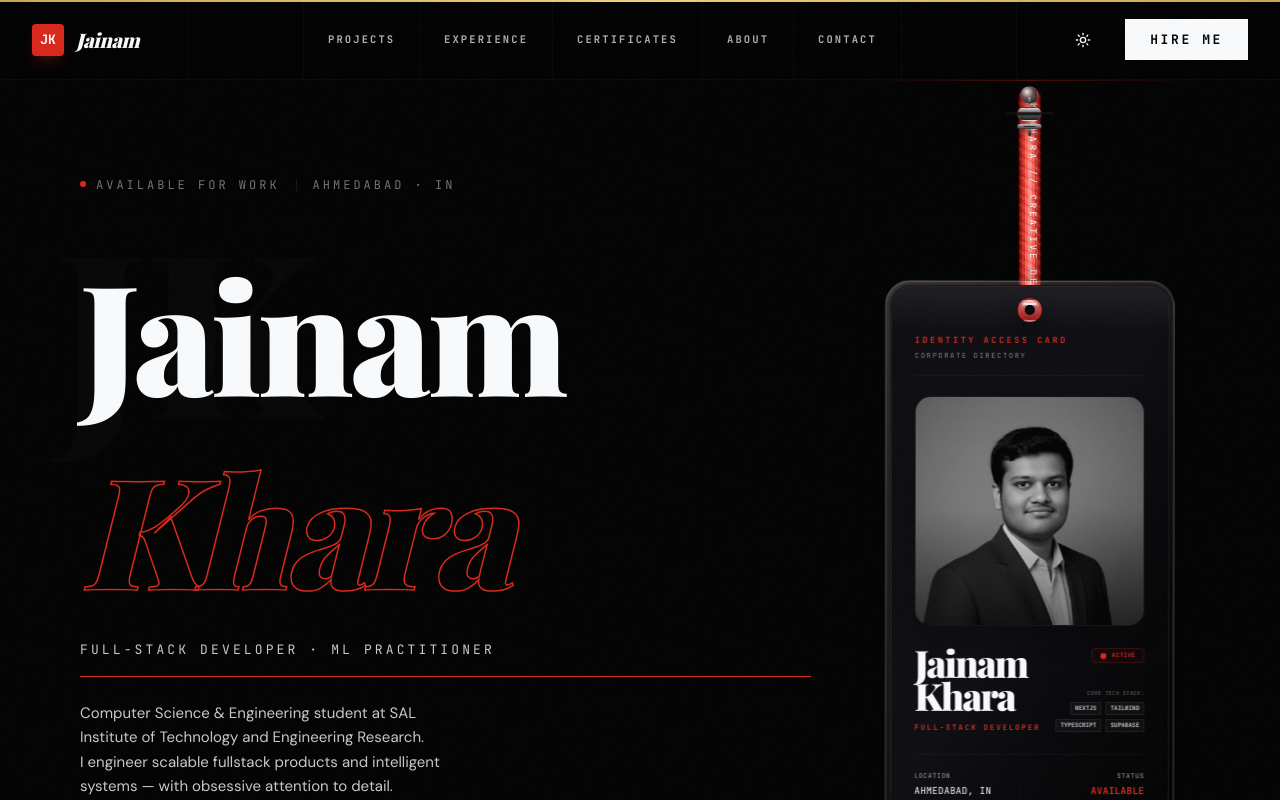
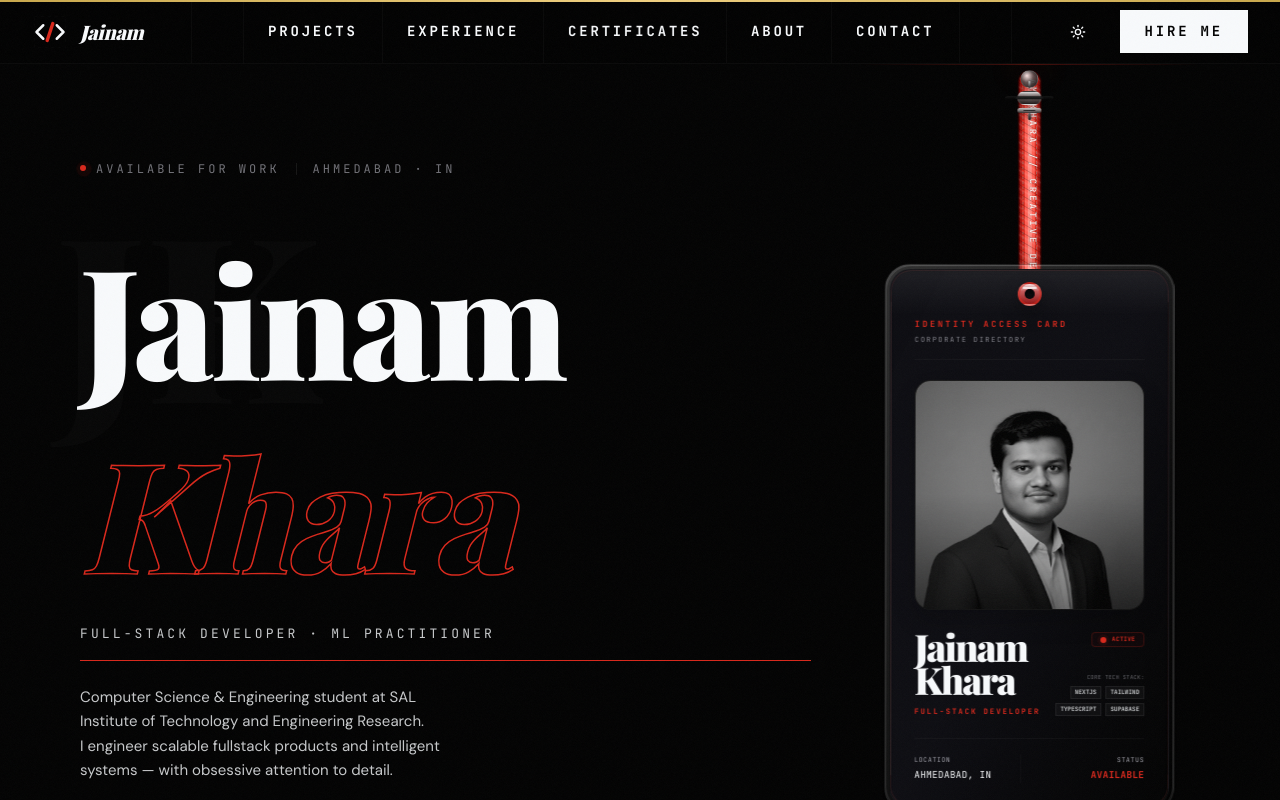
Before and after one commit to JainamKhara/portfolio, a Next.js app: page / in a window 1280 px wide. Shown: the top 800 px of the page. Built offline with nearby package versions, Linux system fonts and the light colour scheme; a web font is replaced by a local one.

Commit message:
feat: implement home page components and layout shell with navigation and footer

```diff
--- a/components/home/achievements.tsx
+++ b/components/home/achievements.tsx
@@ -179,7 +179,7 @@ export function Achievements() {
   return (
     <section
       ref={sectionRef}
-      className="py-12 md:py-16 px-6 md:px-12 lg:px-20 relative bg-background overflow-hidden"
+      className="pt-10 pb-10 md:pt-12 md:pb-12 lg:pt-12 lg:pb-12 px-6 md:px-12 lg:px-20 relative bg-background overflow-hidden"
     >
       {/* Structural clean architectural borders */}
       <div className="absolute inset-x-6 md:inset-x-12 lg:inset-x-20 top-0 h-[1px] bg-border/40 pointer-events-none" />
@@ -187,10 +187,10 @@ export function Achievements() {
       <div className="absolute inset-y-0 right-6 md:right-12 lg:right-20 w-[1px] bg-border/10 pointer-events-none" />
 
       <div className="max-w-7xl mx-auto relative z-10">
-        <RevealLine className="mb-16" />
+        <RevealLine className="mb-8 md:mb-10" />
 
         {/* Editorial Header Block */}
-        <div className="mb-20">
+        <div className="mb-10 md:mb-12">
           <p className="section-label mb-4 opacity-0 font-mono text-[10px] uppercase tracking-widest text-primary font-bold">
             <DecoderText text="BY THE NUMBERS" delay={0.2} />
           </p>
--- a/components/home/featured-projects.tsx
+++ b/components/home/featured-projects.tsx
@@ -227,17 +227,17 @@ export function FeaturedProjects() {
   }, { scope: sectionRef });
 
   return (
-    <section ref={sectionRef} className="relative bg-background pt-12 md:pt-16 overflow-hidden">
+    <section ref={sectionRef} className="relative bg-background pt-10 pb-0 md:pt-12 lg:pt-12 overflow-hidden">
       {/* Structural Brutalist paper borders connecting sections */}
       <div className="absolute inset-x-6 md:inset-x-12 lg:inset-x-20 top-0 h-[1px] bg-border/40 pointer-events-none" />
       <div className="absolute inset-y-0 left-6 md:left-12 lg:left-20 w-[1px] bg-border/10 pointer-events-none" />
       <div className="absolute inset-y-0 right-6 md:right-12 lg:right-20 w-[1px] bg-border/10 pointer-events-none" />
 
-      <div className="px-6 md:px-12 lg:px-20 pb-24 md:pb-32">
+      <div className="px-6 md:px-12 lg:px-20">
         <div className="max-w-7xl mx-auto relative z-10">
 
           {/* Subtle line break divider */}
-          <RevealLine className="mb-16" />
+          <RevealLine className="mb-8 md:mb-10" />
 
           {/* Section title (Simple editorial header) */}
           <div className="section-header flex items-end justify-between pb-12 md:pb-16">
--- a/components/home/hero.tsx
+++ b/components/home/hero.tsx
@@ -130,7 +130,7 @@ export function Hero() {
       ref={containerRef}
       className="relative w-full bg-background overflow-hidden pt-16 lg:pt-24"
     >
-      <div className="container mx-auto px-8 md:px-14 lg:px-20 grid grid-cols-1 lg:grid-cols-12 gap-12 lg:items-center lg:min-h-[calc(100vh-80px)] pt-12 md:pt-20 pb-24 md:pb-32 lg:pb-40">
+      <div className="container mx-auto px-8 md:px-14 lg:px-20 grid grid-cols-1 lg:grid-cols-12 gap-12 lg:items-center lg:min-h-[calc(100vh-64px)] pt-12 md:pt-16 pb-10 md:pb-12 lg:pb-12">
         {/* Left: Content panel */}
         <div className="lg:col-span-7 xl:col-span-8 order-1 flex flex-col justify-center">
           {/* Availability badge */}
--- a/components/home/skills-showcase.tsx
+++ b/components/home/skills-showcase.tsx
@@ -450,10 +450,10 @@ export function SkillsShowcase() {
   }, []);
 
   return (
-    <section className="py-12 md:py-16 px-6 md:px-12 lg:px-20 bg-card overflow-hidden relative">
+    <section className="pt-10 pb-10 md:pt-12 md:pb-12 lg:pt-12 lg:pb-12 px-6 md:px-12 lg:px-20 bg-card overflow-hidden relative">
       <div ref={ref} className="max-w-7xl mx-auto">
         {/* Animated Blueprint divider reveal lines */}
-        <RevealLine className="mb-16" />
+        <RevealLine className="mb-8 md:mb-10" />
 
         <div className="grid grid-cols-1 lg:grid-cols-[1.3fr_1fr] gap-16 lg:items-start">
 
@@ -543,7 +543,7 @@ export function SkillsShowcase() {
           </div>
 
           {/* Right panel: Gallery Framed 3D WebGL Orb */}
-          <div className="hidden lg:flex h-[450px] w-full relative items-center justify-center bg-secondary/5 dark:bg-zinc-900/5 rounded-sm border border-border/30 dark:border-border/10 overflow-hidden shadow-[inset_0_4px_16px_rgba(0,0,0,0.02)] dark:shadow-[inset_0_4px_16px_rgba(0,0,0,0.18)] group/orb mt-24">
+          <div className="hidden lg:flex h-[450px] w-full relative items-center justify-center bg-secondary/5 dark:bg-zinc-900/5 rounded-sm border border-border/30 dark:border-border/10 overflow-hidden shadow-[inset_0_4px_16px_rgba(0,0,0,0.02)] dark:shadow-[inset_0_4px_16px_rgba(0,0,0,0.18)] group/orb mt-10 md:mt-12">
 
             {/* Gallery Labels */}
             <div className="absolute top-4 left-4 font-mono text-[9px] text-muted-foreground/30 font-semibold select-none tracking-widest">
--- a/components/layout/footer.tsx
+++ b/components/layout/footer.tsx
@@ -1,33 +1,50 @@
 "use client";
 
+import { useState, useEffect, useRef } from "react";
 import Link from "next/link";
 import { motion, useInView } from "framer-motion";
-import { useRef } from "react";
-import { Github, Linkedin, Mail } from "lucide-react";
-
-const links = [
-  { label: "Work",        href: "/projects"     },
-  { label: "About",       href: "/about"        },
-  { label: "Experience",  href: "/experience"   },
-  { label: "Contact",     href: "/contact"      },
-];
-
-const socials = [
-  { label: "GitHub",   href: "https://github.com/JainamKhara",                icon: Github   },
-  { label: "LinkedIn", href: "https://linkedin.com/in/jainam-khara-3864a7251", icon: Linkedin },
-  { label: "Email",    href: "mailto:kharajaynam@gmail.com",                  icon: Mail     },
-];
+import {
+  Folder,
+  Briefcase,
+  Award,
+  User,
+  Mail,
+  FileText,
+  Github,
+  Linkedin,
+  Send
+} from "lucide-react";
 
 export function Footer() {
-  const ref    = useRef<HTMLDivElement>(null);
+  const ref = useRef<HTMLDivElement>(null);
   const inView = useInView(ref, { once: true, margin: "-5%" });
+  const [time, setTime] = useState<string>("");
+
+  useEffect(() => {
+    const updateTime = () => {
+      const options: Intl.DateTimeFormatOptions = {
+        timeZone: "Asia/Kolkata",
+        hour: "2-digit",
+        minute: "2-digit",
+        second: "2-digit",
+        hour12: true,
+      };
+      setTime(new Date().toLocaleTimeString("en-US", options));
+    };
+    updateTime();
+    const interval = setInterval(updateTime, 1000);
+    return () => clearInterval(interval);
+  }, []);
 
   return (
-    <footer className="border-t border-border bg-card">
+    <footer className="relative border-t border-border bg-card overflow-hidden">
+      {/* Structural Brutalist paper borders matching website sections */}
+      <div className="absolute inset-y-0 left-6 md:left-12 lg:left-20 w-[1px] bg-border/10 pointer-events-none" />
+      <div className="absolute inset-y-0 right-6 md:right-12 lg:right-20 w-[1px] bg-border/10 pointer-events-none" />
+
       <div ref={ref} className="max-w-7xl mx-auto">
-
         {/* CTA section */}
-        <div className="px-6 md:px-12 lg:px-20 py-20 border-b border-border overflow-hidden">
+        <div className="px-6 md:px-12 lg:px-20 py-20 border-b border-border">
           <motion.p
             className="section-label mb-4"
             initial={{ opacity: 0 }}
@@ -37,12 +54,12 @@ export function Footer() {
             Let&apos;s work together
           </motion.p>
 
-          <div className="overflow-hidden" style={{ padding: "0.5em 0" }}>
+          <div className="py-2">
             <motion.h2
-              initial={{ y: "110%" }}
-              animate={inView ? { y: "0%" } : {}}
-              transition={{ duration: 0.85, ease: [0.22, 1, 0.36, 1], delay: 0.05 }}
-              className="font-display font-black italic text-[clamp(3rem,8vw,7rem)] leading-[1.2] tracking-tight text-foreground"
+              initial={{ opacity: 0, y: 20 }}
+              animate={inView ? { opacity: 1, y: 0 } : {}}
+              transition={{ duration: 0.8, ease: [0.22, 1, 0.36, 1], delay: 0.05 }}
+              className="font-display font-black italic text-[clamp(3rem,8.5vw,7.5rem)] leading-[1.1] tracking-tight text-foreground"
             >
               Build something{" "}
               <span className="not-italic text-primary">great.</span>
@@ -68,45 +85,150 @@ export function Footer() {
           </motion.div>
         </div>
 
+        {/* Editorial Footer Grid */}
+        <motion.div
+          initial={{ opacity: 0, y: 30 }}
+          animate={inView ? { opacity: 1, y: 0 } : {}}
+          transition={{ duration: 0.8, delay: 0.4, ease: [0.22, 1, 0.36, 1] }}
+          className="grid grid-cols-1 md:grid-cols-3 border-b border-border/40 font-mono px-6 md:px-12 lg:px-20"
+        >
+          {/* Column 1: Navigation */}
+          <div className="py-10 md:pr-10 border-b md:border-b-0 md:border-r border-border/40 flex flex-col justify-between">
+            <div>
+              <h3 className="font-display text-lg sm:text-xl font-bold italic tracking-tight text-primary mb-6">
+                Navigation
+              </h3>
+              <nav className="flex flex-col gap-4">
+                {[
+                  { label: "Projects", href: "/projects", icon: Folder },
+                  { label: "Experience", href: "/experience", icon: Briefcase },
+                  { label: "Certificates", href: "/certificates", icon: Award },
+                  { label: "About", href: "/about", icon: User },
+                  { label: "Contact", href: "/contact", icon: Send },
+                ].map((item) => {
+                  const Icon = item.icon;
+                  return (
+                    <Link
+                      key={item.href}
+                      href={item.href}
+                      data-cursor="hover"
+                      className="group flex items-center justify-between text-[11px] font-bold uppercase tracking-[0.15em] text-foreground/70 hover:text-primary transition-all duration-300"
+                    >
+                      <span className="flex items-center gap-2.5">
+                        <Icon className="h-4 w-4 text-primary/80 group-hover:text-primary group-hover:scale-110 transition-all duration-300" />
+                        <span>{item.label}</span>
+                      </span>
+                      <span className="transform -translate-x-2 opacity-0 group-hover:translate-x-0 group-hover:opacity-100 transition-all duration-300 text-primary">
+                        →
+                      </span>
+                    </Link>
+                  );
+                })}
+              </nav>
+            </div>
+          </div>
+
+          {/* Column 2: Connect */}
+          <div className="py-10 md:px-10 border-b md:border-b-0 md:border-r border-border/40 flex flex-col justify-between">
+            <div>
+              <h3 className="font-display text-lg sm:text-xl font-bold italic tracking-tight text-primary mb-6">
+                Connect
+              </h3>
+              <nav className="flex flex-col gap-4">
+                {[
+                  { label: "Resume / CV", href: "/Jainam_Khara_CV.pdf", isExternal: true, icon: FileText },
+                  { label: "GitHub", href: "https://github.com/JainamKhara", isExternal: true, icon: Github },
+                  { label: "LinkedIn", href: "https://linkedin.com/in/jainam-khara-3864a7251", isExternal: true, icon: Linkedin },
+                  { label: "Email Client", href: "mailto:kharajaynam@gmail.com", isExternal: false, icon: Mail },
+                ].map((item) => {
+                  const Icon = item.icon;
+                  return (
+                    <a
+                      key={item.label}
+                      href={item.href}
+                      target={item.isExternal ? "_blank" : undefined}
+                      rel={item.isExternal ? "noopener noreferrer" : undefined}
+                      data-cursor="hover"
+                      className="group flex items-center justify-between text-[11px] font-bold uppercase tracking-[0.15em] text-foreground/70 hover:text-primary transition-all duration-300"
+                    >
+                      <span className="flex items-center gap-2.5">
+                        <Icon className="h-4 w-4 text-primary/80 group-hover:text-primary group-hover:scale-110 transition-all duration-300" />
+                        <span>{item.label}</span>
+                      </span>
+                      <svg
+                        width="10"
+                        height="10"
+                        viewBox="0 0 10 10"
+                        fill="none"
+                        className="text-muted-foreground/40 group-hover:text-primary group-hover:translate-x-0.5 group-hover:-translate-y-0.5 transition-all duration-300"
+                      >
+                        <path d="M1 9L9 1M9 1H3M9 1V7" stroke="currentColor" strokeWidth="1.2" strokeLinecap="round" strokeLinejoin="round" />
+                      </svg>
+                    </a>
+                  );
+                })}
+              </nav>
+            </div>
+          </div>
+
+          {/* Column 3: Location & Time */}
+          <div className="py-10 md:pl-10 flex flex-col justify-between gap-8">
+            <div>
+              <h3 className="font-display text-lg sm:text-xl font-bold italic tracking-tight text-primary mb-6">
+                Location & Time
+              </h3>
+              <div className="space-y-5 text-[10.5px] uppercase tracking-wider text-muted-foreground">
+                <div>
+                  <span className="text-muted-foreground/50 block text-[9px] mb-1 font-mono">Ahmedabad, IN</span>
+                  <span className="font-bold text-foreground">India</span>
+                </div>
+                <div>
+                  <span className="text-muted-foreground/50 block text-[9px] mb-1 font-mono">Local Time</span>
+                  <div className="flex items-baseline gap-2">
+                    <span className="font-mono text-xl sm:text-2xl font-bold tracking-tight text-foreground tabular-nums">
+                      {time || "00:00:00 PM"}
+                    </span>
+                    <span className="font-mono text-[8px] px-1.5 py-0.5 border border-border/40 bg-secondary/20 text-muted-foreground font-bold tracking-wide rounded-[2px]">
+                      IST
+                    </span>
+                  </div>
+                </div>
+              </div>
+            </div>
+
+            <div>
+              <div className="flex items-center gap-2">
+                <span className="relative flex h-2 w-2">
+                  <span className="animate-ping absolute inline-flex h-full w-full rounded-full bg-primary opacity-75" />
+                  <span className="relative inline-flex rounded-full h-1.5 w-1.5 bg-primary" />
+                </span>
+                <span className="font-mono text-[9px] sm:text-[9.5px] uppercase tracking-[0.25em] text-foreground/80 font-bold">
+                  Available for work
+                </span>
+              </div>
+            </div>
+          </div>
+        </motion.div>
+
         {/* Bottom bar */}
         <motion.div
           initial={{ opacity: 0 }}
           animate={inView ? { opacity: 1 } : {}}
-          transition={{ duration: 0.7, delay: 0.4 }}
-          className="flex flex-col md:flex-row items-start md:items-center justify-between px-6 md:px-12 lg:px-20 py-8 gap-6"
+          transition={{ duration: 0.6, delay: 0.6 }}
+          className="flex flex-col sm:flex-row items-center justify-between px-6 md:px-12 lg:px-20 py-8 gap-4 font-mono text-[9px] tracking-[0.2em] text-muted-foreground/60"
         >
-          <nav className="flex flex-wrap gap-6">
-            {links.map((l) => (
-              <Link
-                key={l.href}
-                href={l.href}
-                data-cursor="hover"
-                className="font-mono text-[10px] uppercase tracking-widest text-muted-foreground hover:text-primary transition-colors duration-300"
-              >
-                {l.label}
-              </Link>
-            ))}
-          </nav>
-
-          <div className="flex items-center gap-4">
-            {socials.map((s) => (
-              <a
-                key={s.label}
-                href={s.href}
-                target="_blank"
-                rel="noopener noreferrer"
-                aria-label={s.label}
-                data-cursor="hover"
-                className="text-muted-foreground hover:text-primary transition-colors duration-300"
-              >
-                <s.icon className="h-4 w-4" />
-              </a>
-            ))}
-          </div>
-
-          <p className="font-mono text-[10px] uppercase tracking-widest text-muted-foreground/60">
-            © {new Date().getFullYear()} Jainam Khara
-          </p>
+          <p>© {new Date().getFullYear()} JAINAM KHARA. ALL RIGHTS RESERVED.</p>
+          <button
+            onClick={() => window.scrollTo({ top: 0, behavior: "smooth" })}
+            data-cursor="hover"
+            className="relative py-1 flex items-center gap-2 group hover:text-primary transition-colors uppercase font-bold text-[9px] tracking-[0.2em]"
+          >
+            <span>Back to Top</span>
+            <svg width="10" height="10" viewBox="0 0 14 14" fill="none" className="-rotate-90 group-hover:-translate-y-0.5 transition-transform duration-300">
+              <path d="M1 7h12M7 1l6 6-6 6" stroke="currentColor" strokeWidth="1.5" strokeLinecap="round" strokeLinejoin="round" />
+            </svg>
+            <span className="absolute bottom-0 left-0 w-0 h-[1.5px] bg-primary group-hover:w-full transition-all duration-400" />
+          </button>
         </motion.div>
       </div>
     </footer>
--- a/components/layout/navbar.tsx
+++ b/components/layout/navbar.tsx
@@ -31,7 +31,7 @@ function NavLink({ item, isActive }: NavLinkProps) {
       data-cursor="hover"
       onMouseEnter={() => setIsHovered(true)}
       onMouseLeave={() => setIsHovered(false)}
-      className="relative h-full flex items-center justify-center font-mono text-[10.5px] font-bold uppercase tracking-[0.2em] select-none overflow-visible transition-colors duration-300 border-r border-border/40 first:border-l shrink-0 min-w-fit"
+      className="relative h-full flex items-center justify-center font-mono text-[11px] font-bold uppercase tracking-[0.2em] select-none overflow-visible transition-colors duration-300 border-r border-border/40 first:border-l shrink-0 min-w-fit"
       style={{ perspective: 1000, transformStyle: "preserve-3d" }}
     >
       {/* 3D Vertical Flipping Card Section (Normal flow to size the link correctly) */}
@@ -71,7 +71,7 @@ function NavLink({ item, isActive }: NavLinkProps) {
               ? "text-white"
               : isActive
               ? "text-primary"
-              : "text-foreground/70"
+              : "text-foreground"
           )}
           style={{ transform: "translateZ(1px)" }} // Tiny positive Z offset to guarantee absolute layered clarity
         >
@@ -151,11 +151,11 @@ export function Navbar() {
         transition={{ duration: 0.4, ease: [0.22, 1, 0.36, 1], delay: isSkipped ? 0.05 : 0.2 }}
         className={cn(
           "fixed top-0 left-0 right-0 z-50 flex items-center justify-between px-6 md:px-12 lg:px-8 transition-[background-color,border-color,box-shadow,height] duration-500 border-b border-border/40",
-          scrolled ? "h-14 shadow-[0_2px_15px_rgba(0,0,0,0.02)]" : "h-16 lg:h-20",
+          scrolled ? "h-14 shadow-[0_2px_15px_rgba(0,0,0,0.02)]" : "h-16",
         )}
       >
         {/* Background Layer with Backdrop Filter (Isolated to prevent nested 3D flattening) */}
-        <div className="absolute inset-0 bg-background/80 backdrop-blur-xl -z-10 pointer-events-none" />
+        <div className="absolute inset-0 bg-[#F5F4F0]/90 dark:bg-[#030303]/90 backdrop-blur-md -z-10 pointer-events-none" />
         {/* Brand Segment (High-contrast Serif Display Typography with Right Border divider) */}
         <div className="flex items-center h-full border-r border-border/40 pr-8 md:pr-12">
           <Link
@@ -166,9 +166,57 @@ export function Navbar() {
           >
             <span
               ref={logoSpanRef}
-              className="inline-flex items-center justify-center w-8 h-8 rounded-xl bg-primary text-white font-mono font-bold text-[10px] shadow-lg shadow-primary/20"
+              className="inline-flex items-center justify-center w-9 h-9 text-foreground relative select-none"
             >
-              JK
+              <svg
+                className="w-full h-full text-foreground"
+                viewBox="0 0 32 32"
+                fill="none"
+                xmlns="http://www.w3.org/2000/svg"
+              >
+                {/* Subtle blueprint frame grid box */}
+                <rect
+                  x="2"
+                  y="2"
+                  width="28"
+                  height="28"
+                  className="stroke-border/40 origin-center transition-all duration-500 ease-[cubic-bezier(0.34,1.56,0.64,1)] group-hover:stroke-primary/25 group-hover:scale-[1.04]"
+                  strokeWidth="0.8"
+                  strokeDasharray="3 3"
+                />
+
+                {/* Left Code Bracket (<) */}
+                <path
+                  d="M 10 10 L 4 16 L 10 22"
+                  stroke="currentColor"
+                  strokeWidth="2.2"
+                  strokeLinecap="round"
+                  strokeLinejoin="round"
+                  className="origin-center transition-all duration-500 ease-[cubic-bezier(0.34,1.56,0.64,1)] group-hover:-translate-x-[2.5px] group-hover:-rotate-[6deg]"
+                />
+
+                {/* The Slash (/) in Vermilion Red */}
+                <line
+                  x1="13.5"
+                  y1="23.5"
+                  x2="18.5"
+                  y2="8.5"
+                  stroke="#D9281C"
+                  strokeWidth="3"
+                  strokeLinecap="round"
+                  className="origin-center transition-all duration-500 ease-[cubic-bezier(0.34,1.56,0.64,1)] group-hover:rotate-[15deg] group-hover:scale-[1.05]"
+                />
+
+                {/* Right Code Bracket (>) */}
+                <path
+                  d="M 22 10 L 28 16 L 22 22"
+                  stroke="currentColor"
+                  strokeWidth="2.2"
+                  strokeLinecap="round"
+                  strokeLinejoin="round"
+                  className="origin-center transition-all duration-500 ease-[cubic-bezier(0.34,1.56,0.64,1)] group-hover:translate-x-[2.5px] group-hover:rotate-[6deg]"
+                />
+              </svg>
             </span>
             <span className="hidden sm:inline-block font-display font-black text-xl italic tracking-tight text-foreground">
               Jainam
@@ -193,7 +241,7 @@ export function Navbar() {
           <Link
             href="/contact"
             data-cursor="hover"
-            className="font-mono text-[10px] font-bold uppercase tracking-[0.2em] px-6 py-2.5 bg-foreground text-background hover:bg-primary hover:text-white transition-all duration-300 border border-foreground/10 hover:border-primary hover:-translate-y-0.5 hover:shadow-[4px_4px_0_0_#D9281C]"
+            className="font-mono text-[11px] font-bold uppercase tracking-[0.2em] px-6 py-2.5 bg-foreground text-background hover:bg-primary hover:text-white transition-all duration-300 border border-foreground/10 hover:border-primary hover:-translate-y-0.5 hover:shadow-[4px_4px_0_0_#D9281C]"
           >
             Hire me
           </Link>
```
